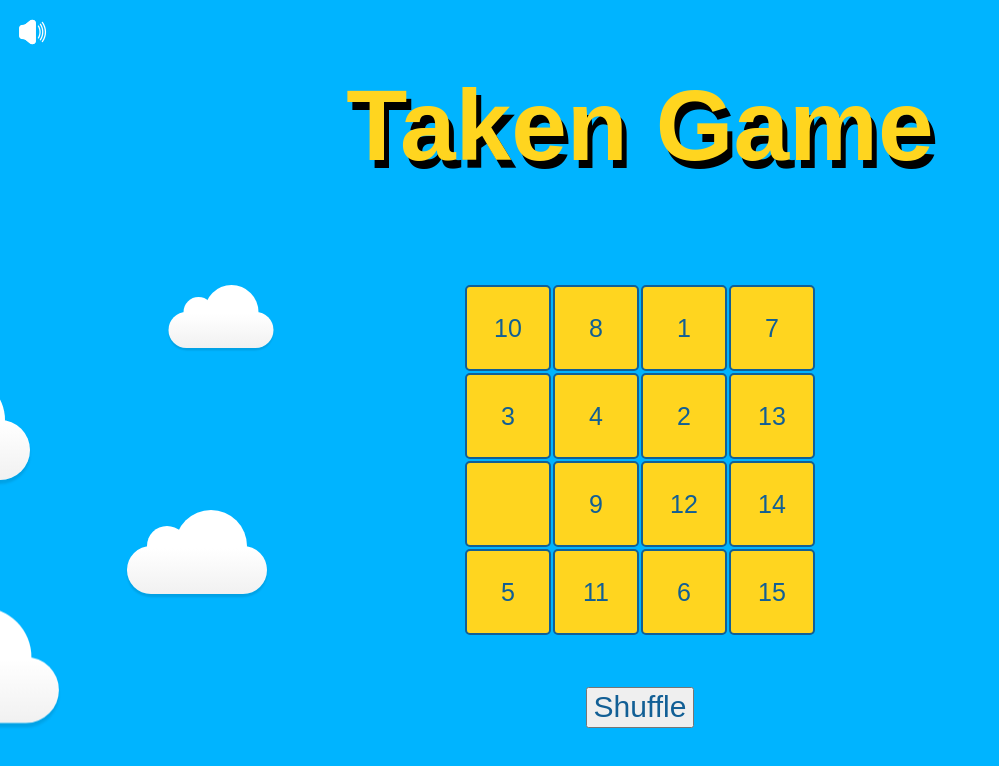
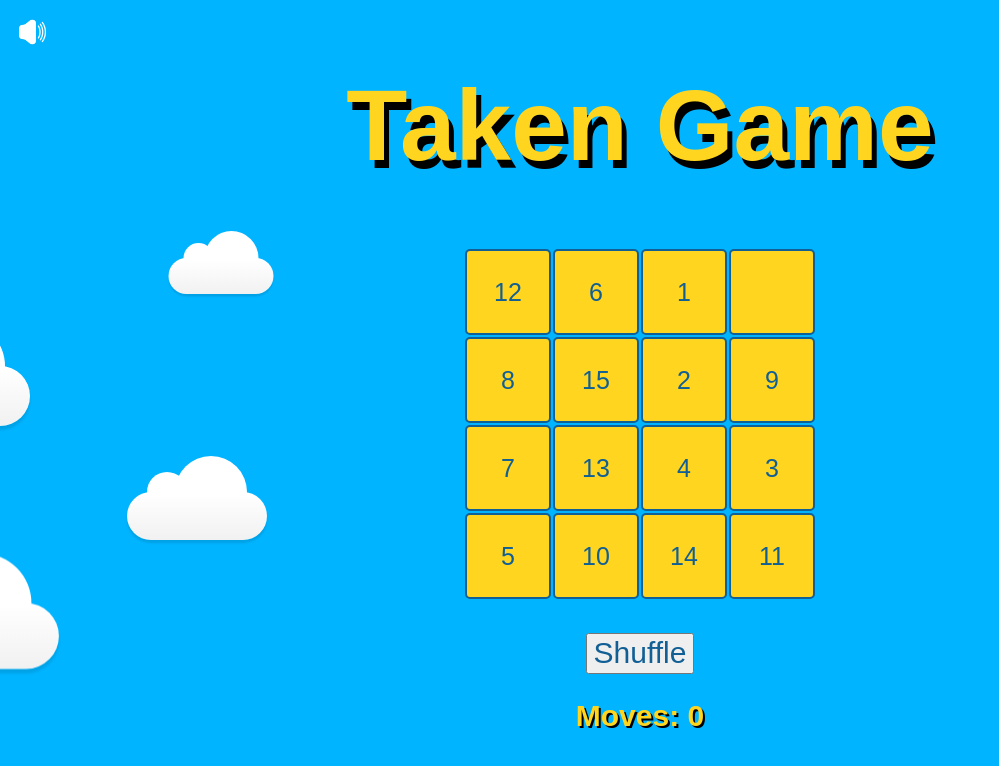
Before and after one commit to djulioj/Game-of-15, a plain HTML site: page index.html in a window 1280 px wide. Shown: the whole page, without its empty margins (0-999 px from the left). Drawn offline with Linux system fonts and the light colour scheme; a web font is replaced by a local one.

Commit message:
moves added

```diff
--- a/css/style.css
+++ b/css/style.css
@@ -16,7 +16,7 @@
 }
 
 .shuffle{
-    margin-top: 50px;
+    margin-top:2rem;
     left: 50%;
     display: block;
     margin-left: auto;
@@ -26,8 +26,14 @@
     color: #125F95;
 }
 
-.class{
-    float: right;
+#moves {
+	display: block;
+    margin-left: auto;
+    margin-right: auto;
+    width:fit-content;
+	color: #FFD51F;
+	font-size: 30px;
+	text-shadow:2px 2px black;
 }
 
 .button{
@@ -52,7 +58,7 @@
     margin-left: auto;
     margin-right: auto;
     width:fit-content;
-    margin-top: 100px;
+    margin-top: 4rem;
 }
 
 .game{
@@ -61,10 +67,15 @@
     justify-content:center;
 }
 
+html {
+    height: 100%;
+}
+
 body {
 	background: #00b4ff;
 	color: #333;
 	height: 100vh;
+	min-height: 100%;
 	margin: 0;
 	padding: 0;
 	overflow-x: hidden;
@@ -78,7 +89,7 @@ body {
 #background-wrap {
     bottom: 0;
 	left: 0;
-	padding-top: 150px;
+	padding-top: 6rem;
 	position: fixed;
 	right: 0;
 	top: 0;
--- a/index.html
+++ b/index.html
@@ -1,10 +1,10 @@
 <!DOCTYPE html>
 <html>
   <head>
-    <title>Taken Game</title>
     <link rel="stylesheet" href="./css/style.css">
     <link rel="stylesheet" href="./css/normalize.css">
     <link href="http://fonts.cdnfonts.com/css/homer-simpson-revised" rel="stylesheet">
+    <link rel="shortcut icon" href="./images/favicon.ico">
   </head>
   <body>
     <img src="./images/sound.png" class="sound" alt="" id="au">
@@ -47,6 +47,7 @@
           Shuffle
         </button>
       </div>
+      <h2 id="moves"></h2>
     </div>
 
 
--- a/js/puzzle.js
+++ b/js/puzzle.js
@@ -11,6 +11,8 @@ var shufflebtn = document.getElementById("shuffle");
 var au = document.getElementById("au");
 var audio = document.getElementById("audio");
 var playing = true;
+var moves = 0;
+var it = true;
 
 function createField() {
     var cells = [];
@@ -47,6 +49,8 @@ function createInitialValues() {
 }
 
 function draw() {
+    mov=document.getElementById("moves");
+	mov.innerHTML="Moves: "+ moves.toString();
     for (var y = 0; y < size; y++) {
         for (var x = 0; x < size; x++) {
             var v = values[y][x];
@@ -60,7 +64,12 @@ function makeMove(move) {
     var newX = emptyX + move.dx, newY = emptyY + move.dy;
     if ((newX >= size) || (newX < 0) || (newY >= size) || (newY < 0)) {
           return false;
-     }
+    }else{
+        if(it===true){
+            moves++;
+        }
+
+    }
     var c = values[newY][newX];
     values[newY][newX] = 0;
     values[emptyY][emptyX] = c;
@@ -71,8 +80,10 @@ function makeMove(move) {
 
 
 function shuffle() {
+    moves = 0;
     var options = [LEFT, RIGHT, UP, DOWN];
-    var iterations = 500;
+    var iterations = 1000;
+    it = false;
     for (var i = 0; i < iterations; i++) {
         var move = options[Math.floor(Math.random() * options.length)];
         makeMove(move);
@@ -97,6 +108,7 @@ function won() {
 }
 
 document.addEventListener('keydown', function(e) {
+    it=true;
     switch (e.keyCode) {
         case 38: makeMove(UP); break;
         case 40: makeMove(DOWN); break;
@@ -106,7 +118,7 @@ document.addEventListener('keydown', function(e) {
     draw();
     if (won()) {
         setTimeout(function() {
-            alert('you won!');
+            alert('you won in ' + moves.toString() + ' moves!');
             init();
         }, 1000);
     }
@@ -134,7 +146,7 @@ function init() {
     values = createInitialValues();
     shuffle();
     draw();
-    audio.volume = 0.1;
+    audio.volume = 0.03;
 }
 
 init();
```
Also changed, not shown: images/favicon.ico (added), 1 other file.
